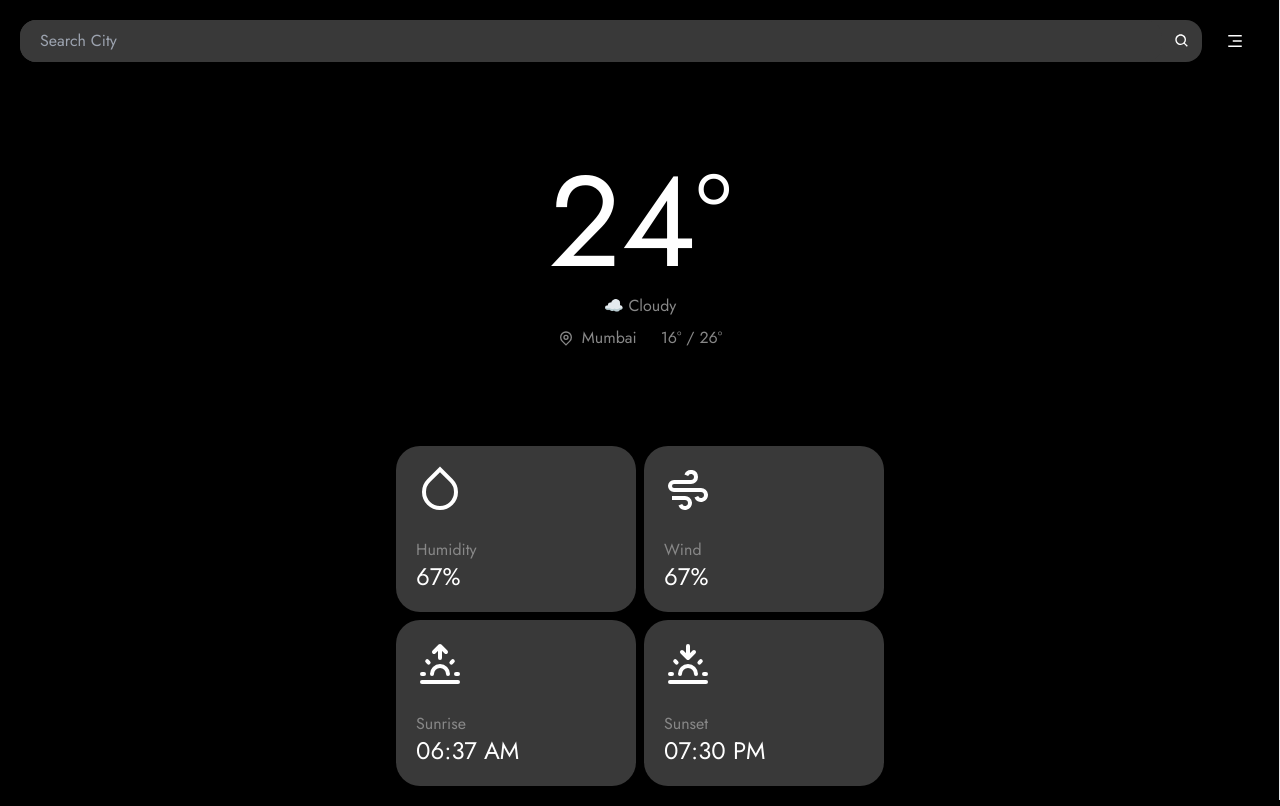
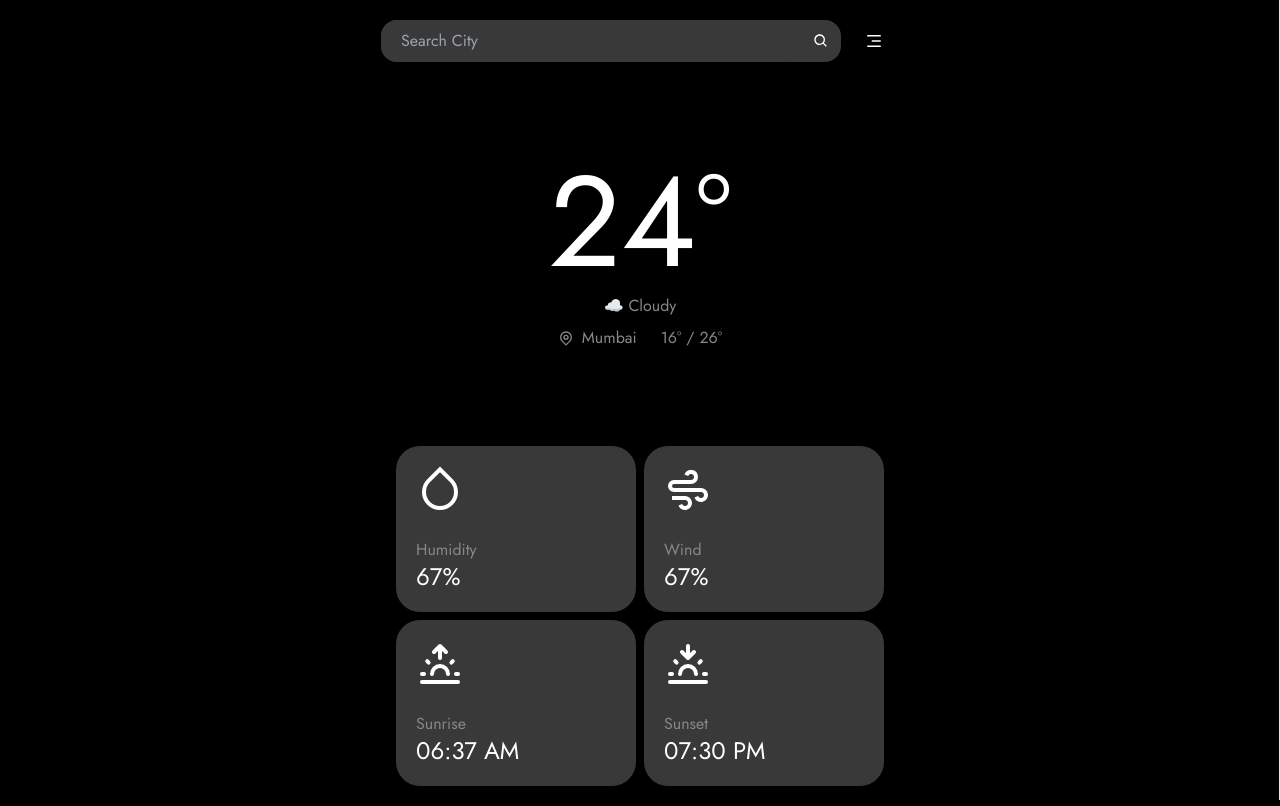
Before and after one commit to jaydeepkhatri/weather, a React (Create React App) app: page / in a window 1280 px wide. Built offline with nearby package versions, Linux system fonts and the light colour scheme.

Commit message:
✏ Update search form width

```diff
--- a/src/Components/Header/Header.tsx
+++ b/src/Components/Header/Header.tsx
@@ -13,8 +13,8 @@ const Header = () => {
 
   return (
     <>
-      <div className="header flex">
-        <form className="flex flex-1 bg-cus-gray rounded-2xl">
+      <div className="header flex justify-center">
+        <form className="flex flex-1 bg-cus-gray rounded-2xl max-w-[460px]">
           <input type="text" placeholder="Search City" className="flex-1 rounded-2xl color-white px-5 py-2 bg-cus-gray outline-none focus:outline-none" />
           <button className="px-3 py-2"><BiSearch /></button>
         </form>
```
